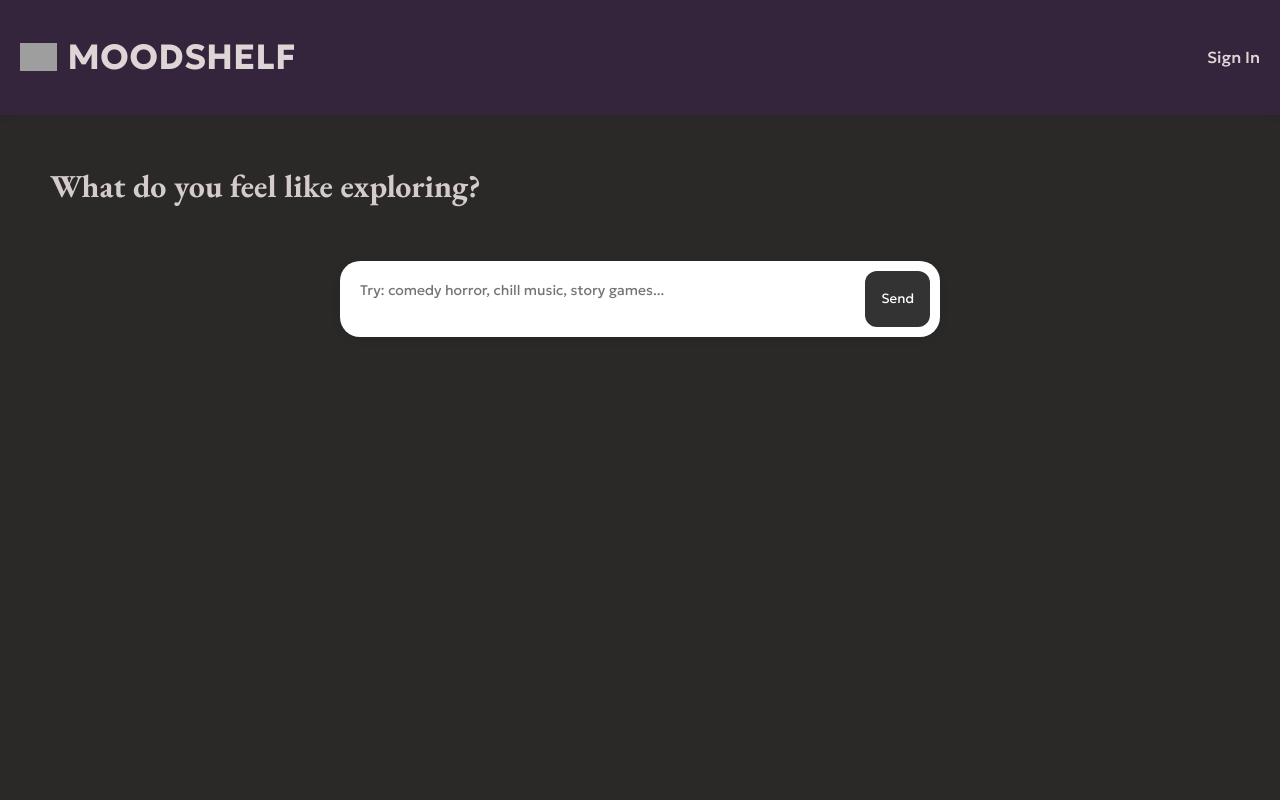
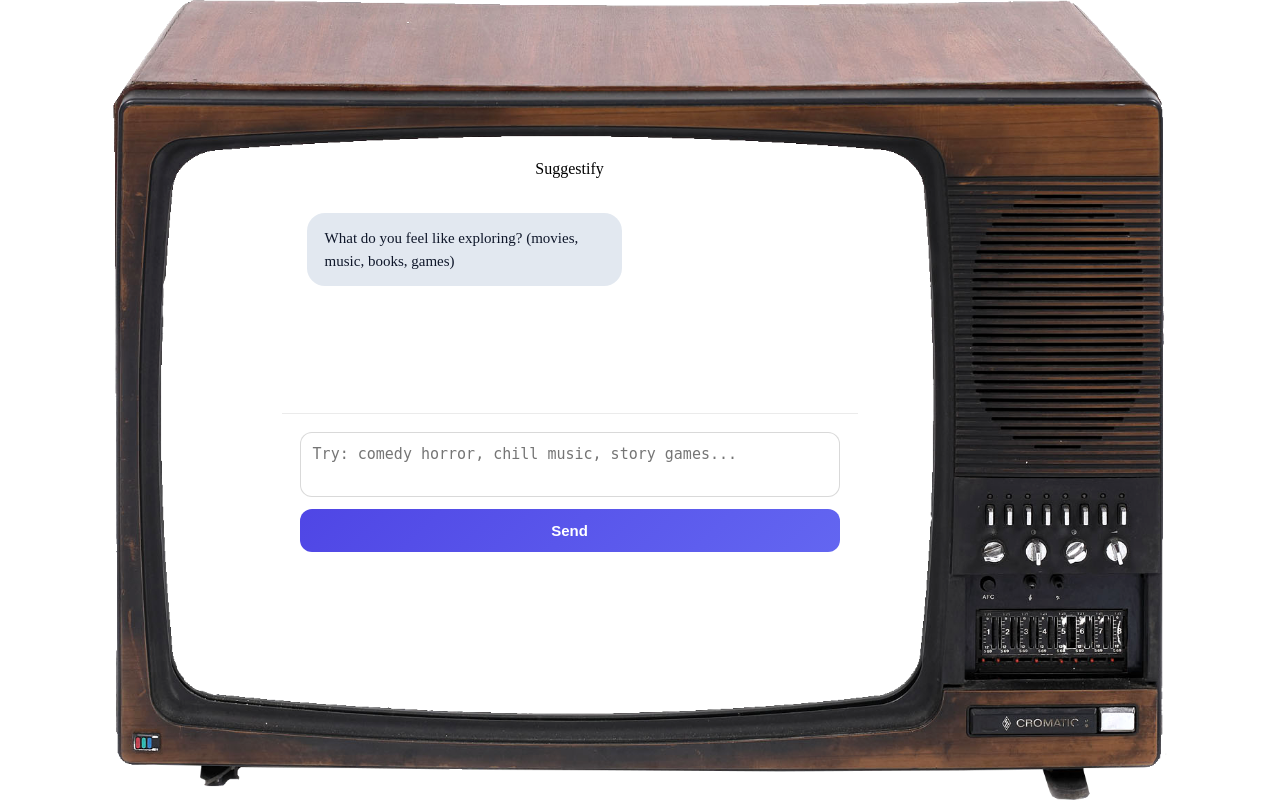
Before and after one commit to KevinChew8/CSC603-Project, a Flask app: page / in a window 1280 px wide. Run offline with Flask 3, Linux system fonts and the light colour scheme; grey boxes are pictures that could not be loaded.

Commit message:
editing ui

```diff
--- a/static/css/main_page.css
+++ b/static/css/main_page.css
@@ -1,269 +1,259 @@
-@import url('https://fonts.googleapis.com/css2?family=EB+Garamond:wght@400..800&family=Geologica:wght@100..900&display=swap');
+:root {
+    color-scheme: light dark;
 
-/* =========================
-   BASE
-   ========================= */
+    /* Backgrounds */
+    --bg-light: #eef2ff;
+    --bg-dark: #020617;
 
+    --chat-light: #ffffff;
+    --chat-dark: #0f172a;
+
+    /* Messages */
+    --bot-light: #e2e8f0;
+    --bot-dark: #1e293b;
+
+    --user-light: #4f46e5;
+    --user-dark: #6366f1;
+
+    /* Text */
+    --text-light: #0f172a;
+    --text-dark: #e2e8f0;
+
+    /* Accent */
+    --accent: #6366f1;
+}
+
+/* Reset */
 * {
-  box-sizing: border-box;
+    box-sizing: border-box;
+    margin: 0;
+    padding: 0;
+}
+
+.tv-box img{
+  position: absolute;
+  top: 50%;
+  left: 50%;
+  transform: translate(-50%, -50%);
+
+  height: 100vh;
+  width: auto;
+}
+/* Chat container */
+.chat_box {
+    width: 45vw;
+    height: 32vw;
+    max-width: 1200px;
+
+    display: flex;
+    flex-direction: column;
+
+    border-radius: 20px;
+    overflow: hidden;
+
+    position: absolute;
+    left: 22%;
+    top: 20%;
+}
+
+.chat_bot_title {
+  text-align: center;
+  padding-bottom: 10px;
 }
 
 
-body {
-  margin: 0;
-  font-family: 'Geologica', sans-serif;
-  background: #2b2828;
-  color: #333;
-  height: 100vh;
-  overflow: hidden;
+/* Chat body */
+.chat_bot_body {
+    flex: 1;
+    padding: 25px;
+
+    list-style: none;
+    overflow-y: auto;
+
+    display: flex;
+    flex-direction: column;
+    gap: 18px;
+
+    scroll-behavior: smooth;
+
 }
 
-/* =========================
-   HELP TEXT
-   ========================= */
-
-.hero {
-  max-width: 600px;
-margin-top: 50px;
-margin-left: 50px;
-text-align: left;
-display: flex;
-justify-content: left;
+/* Message container */
+.chat_bot_body li {
+    display: flex;
 }
 
-.helpText {
-  font-family: 'EB Garamond', serif;
-  font-weight: 700;
-  font-size: 2rem;
-  color: #d4cbcb;
+/* Message bubbles */
+.chat_bot_body p {
+    padding: 14px 18px;
+    border-radius: 18px;
+    max-width: 60%;
+    font-size: 15px;
+    line-height: 1.5;
 }
 
-/* animated text state */
-#animatedText {
-  display: inline-block;
-  transition: opacity 1.6s ease, transform 1.6s ease, filter 1.6s ease;
-}
-
-.fade-in {
-  opacity: 1;
-  transform: translateY(0);
-  filter: blur(0);
-}
-
-.fade-out {
-  opacity: 0;
-  transform: translateY(10px);
-  filter: blur(6px);
-}
-
-/* =========================
-   HEADER
-   ========================= */
-
-.app_header {
-  position: sticky;
-  top: 0;
-  background: #35253c;
-  color: rgb(222, 214, 214);
-  padding: 12px 20px;
-  box-shadow: 0 2px 8px rgba(0,0,0,0.05);
-}
-
-.header_content {
-  display: flex;
-  justify-content: space-between;
-  align-items: center;
-}
-
-.logo {
-  display: flex;
-  align-items: center;
-  gap: 10px;
-  font-size: 35px;
-  font-weight: 700;
-}
-
-.logo img {
-  height: 28px;
-}
-
-.nav_links a {
-  text-decoration: none;
-color: rgb(222, 214, 214);
-  font-weight: 500;
-}
-
-/* =========================
-   CHAT BOX
-   ========================= */
-
-.chat_box {
-  max-width: 600px;
-  margin: 10px auto;
-  margin-bottom: 40px;
-  display: flex;
-  flex-direction: column;
-  height: 100px;
-}
-
-/* messages */
-.chat_bot_body {
-  flex: 1;
-  overflow-y: auto;
-  padding: 6px;
-  list-style: none;
-}
-
-.chat_bot_body::-webkit-scrollbar {
-  display: none;
-}
-
-.chat_bot_in,
-.chat_bot_out {
-  margin: px 0;
-  display: flex;
+/* Bot messages */
+.chat_bot_in {
+    justify-content: flex-start;
 }
 
 .chat_bot_in p {
-  background: #4e4949;
-  padding: 10px 14px;
-  border-radius: 14px;
-  max-width: 75%;
+    background-color: light-dark(var(--bot-light), var(--bot-dark));
+    color: light-dark(var(--text-light), var(--text-dark));
 }
 
+/* User messages */
 .chat_bot_out {
-  justify-content: flex-end;
+    justify-content: flex-end;
 }
 
 .chat_bot_out p {
-  background: #333;
-  color: rgb(75, 73, 73);
-  padding: 10px 14px;
-  border-radius: 14px;
-  max-width: 75%;
+    background: linear-gradient(135deg, #4f46e5, #6366f1);
+    color: white;
 }
 
-/* =========================
-   INPUT AREA
-   ========================= */
+/* Input area */
+.chat_bot_input {
+    padding: 18px;
+    border-top: 1px solid rgba(0,0,0,0.08);
 
-.chat_bot_input {
-  display: flex;
-  gap: 10px;
-  padding: 10px;
-  background: white;
-  border-radius: 20px;
-  box-shadow: 0 2px 10px rgba(0,0,0,0.08);
-  font-family: 'Geologica', sans-serif;
+
+    display: flex;
+    flex-direction: column;
+    gap: 12px;
 }
 
-textarea {
-  flex: 1;
-  border: none;
-  resize: none;
-  outline: none;
-  font-family: inherit;
-  font-size: 14px;
-  padding: 10px;
+/* Textarea */
+.chat_bot_input textarea {
+    width: 100%;
+    height: 65px;
+
+    padding: 12px;
+    border-radius: 12px;
+
+    border: 1px solid rgba(0,0,0,0.15);
+    outline: none;
+    resize: none;
+
+    font-size: 15px;
+
+    background-color: light-dark(#ffffff, #1e293b);
+    color: light-dark(var(--text-light), var(--text-dark));
 }
 
-button {
-  border: none;
-  background: #333;
-  color: white;
-  padding: 10px 16px;
-  border-radius: 12px;
-  cursor: pointer;
-  font-family: 'Geologica', sans-serif;
+/* Send button */
+#send_btn {
+    padding: 13px;
 
+    border: none;
+    border-radius: 12px;
+
+    font-size: 15px;
+    font-weight: 600;
+
+    cursor: pointer;
+
+    background: linear-gradient(135deg, #4f46e5, #6366f1);
+    color: white;
+
+    transition: all 0.2s ease;
 }
 
-button:hover {
-  background: #222;
+#send_btn:hover {
+    transform: translateY(-1px);
+    box-shadow: 0 8px 20px rgba(99,102,241,0.4);
 }
 
-/* =========================
-   RESULTS GRID
-   ========================= */
+/* ---------------- */
+/* 🎬 RESULTS GRID */
+/* ---------------- */
 
 .results_grid {
-  display: grid;
-  grid-template-columns: repeat(auto-fit, minmax(140px, 1fr));
-  gap: 12px;
-  width: 100%;
-  margin-top: 10px;
+    display: flex;
+    gap: 18px;
+    overflow-x: auto;
+    padding: 10px 0;
+
+    scroll-behavior: smooth;
 }
 
+/* Card */
 .card {
-  background: white;
-  border-radius: 12px;
-  overflow: hidden;
-  box-shadow: 0 2px 8px rgba(0,0,0,0.08);
-  cursor: pointer;
-  transition: transform 0.2s ease;
+    min-width: 150px;
+    max-width: 150px;
+
+    cursor: pointer;
+    text-align: center;
+
+    transition: all 0.2s ease;
 }
 
 .card:hover {
-  transform: translateY(-3px);
+    transform: scale(1.08);
 }
 
+/* Poster */
 .card img {
-  width: 100%;
-  height: 180px;
-  object-fit: cover;
+    width: 100%;
+    border-radius: 14px;
+    box-shadow: 0 8px 20px rgba(0,0,0,0.35);
 }
 
+/* Placeholder */
 .no-image {
-  height: 180px;
-  display: flex;
-  align-items: center;
-  justify-content: center;
-  background: #ddd;
+    width: 100%;
+    height: 220px;
+
+    border-radius: 14px;
+
+    background: linear-gradient(135deg, #475569, #1e293b);
+    color: white;
+
+    display: flex;
+    align-items: center;
+    justify-content: center;
+
+    font-size: 12px;
 }
 
+/* Card text */
 .card_info {
-  padding: 10px;
+    margin-top: 6px;
 }
 
 .media_type {
-  font-size: 10px;
-  opacity: 0.7;
+    font-size: 11px;
+    opacity: 0.6;
 }
 
-/* =========================
-   MOBILE
-   ========================= */
-
-@media (max-width: 600px) {
-  .chat_box {
-    margin: 0;
-    height: 100vh;
-  }
-
-  .results_grid {
-    grid-template-columns: repeat(2, 1fr);
-  }
+.card_info p {
+    font-size: 13px;
+    margin-top: 3px;
 }
 
-/* =========================
-   CHAT TRANSITION STATE
-   ========================= */
-
-/* default (before sending message) */
-body.chat-active .hero {
-  opacity: 0;
-  transform: translateY(-20px);
-  pointer-events: none;
-  transition: all 0.6s ease;
+/* Scrollbar */
+.results_grid::-webkit-scrollbar {
+    height: 6px;
 }
 
-/* move chat upward when active */
-body.chat-active .chat_box {
-  margin-top: 230px;
-  transition: all 0.6s ease;
+.results_grid::-webkit-scrollbar-thumb {
+    background: #6366f1;
+    border-radius: 10px;
 }
 
-/* optional smoother feel */
-.hero {
-  transition: all 0.6s ease;
+/* Mobile fallback */
+@media (max-width: 600px) {
+    .chat_box {
+        width: 95vw;
+        height: 95vh;
+    }
+
+    .chat_bot_body p {
+        max-width: 80%;
+        font-size: 14px;
+    }
+
+    .card {
+        min-width: 120px;
+    }
 }
--- a/templates/main_page.html
+++ b/templates/main_page.html
@@ -5,41 +5,24 @@
     <title>Suggestify</title>
     <link rel="stylesheet" href="{{url_for('static', filename='css/main_page.css')}}">
 </head>
+<body>
 
-<!-- Incorporating a header to make it look more professional -->
-<header class="app_header">
-    <div class="header_content">
-        <h1 class="logo"><img src="{{ url_for('static', filename='images/logo.png') }}" alt="logo"> MOODSHELF </h1>
-        <nav class="nav_links">
-            <a href="#">Sign In</a>
-        </nav>
-    </div>
-</header>
-
-<!-- Making animated text to make things pretty -->
-<body>
-    <div class="hero">
-    <div class="helpText">
-        <span id="animatedText"></span>
-    </div>
+<div class = "tv-box">
+    <img src = "static\images\tv_bg.png">
 </div>
 
 <div class="chat_box">
-    <!--<div class="chat_bot_title">Suggestify</div> -->
+    <div class="chat_bot_title">Suggestify</div>
 
     <ul class="chat_bot_body">
         <li class="chat_bot_in">
+            <p>What do you feel like exploring? (movies, music, books, games)</p>
         </li>
     </ul>
 
     <div class="chat_bot_input">
         <textarea id="user_input" placeholder="Try: comedy horror, chill music, story games..."></textarea>
         <button id="send_btn">Send</button>
-    </div>
-
-     <!-- Making a seperate area for the  -->
-    <div class="results_panel">
-        <div class="results_grid" id="results_grid"></div>
     </div>
 </div>
 
@@ -52,7 +35,6 @@ sendBtn.addEventListener("click", async () => {
     const userText = inputBox.value.trim();
     if (!userText) return;
 
-    document.body.classList.add("chat-active");
     // Show user message
     chatBody.innerHTML += `
         <li class="chat_bot_out">
@@ -120,42 +102,6 @@ inputBox.addEventListener("keypress", function(e) {
         sendBtn.click();
     }
 });
-
-// Just some animations for a more professional app
-
-const phrases = [
-  "What do you feel like exploring?",
-  "What would you like to watch? Read?",
-  "Want to discover something new?",
-  "What are you in the mood for?"
-];
-
-const el = document.getElementById("animatedText");
-
-let index = 0;
-
-function showNextText() {
-  if (!el) return;
-
-  el.classList.remove("fade-in");
-  el.classList.add("fade-out");
-
-  setTimeout(() => {
-    el.textContent = phrases[index];
-    index = (index + 1) % phrases.length;
-
-    el.classList.remove("fade-out");
-    el.classList.add("fade-in");
-  }, 200);
-}
-
-// init
-if (el) {
-  el.textContent = phrases[0];
-  el.classList.add("fade-in");
-
-  setInterval(showNextText, 3000);
-}
 </script>
 
 </body>
```
Also changed, not shown: static/images/tv_bg.png (added).
